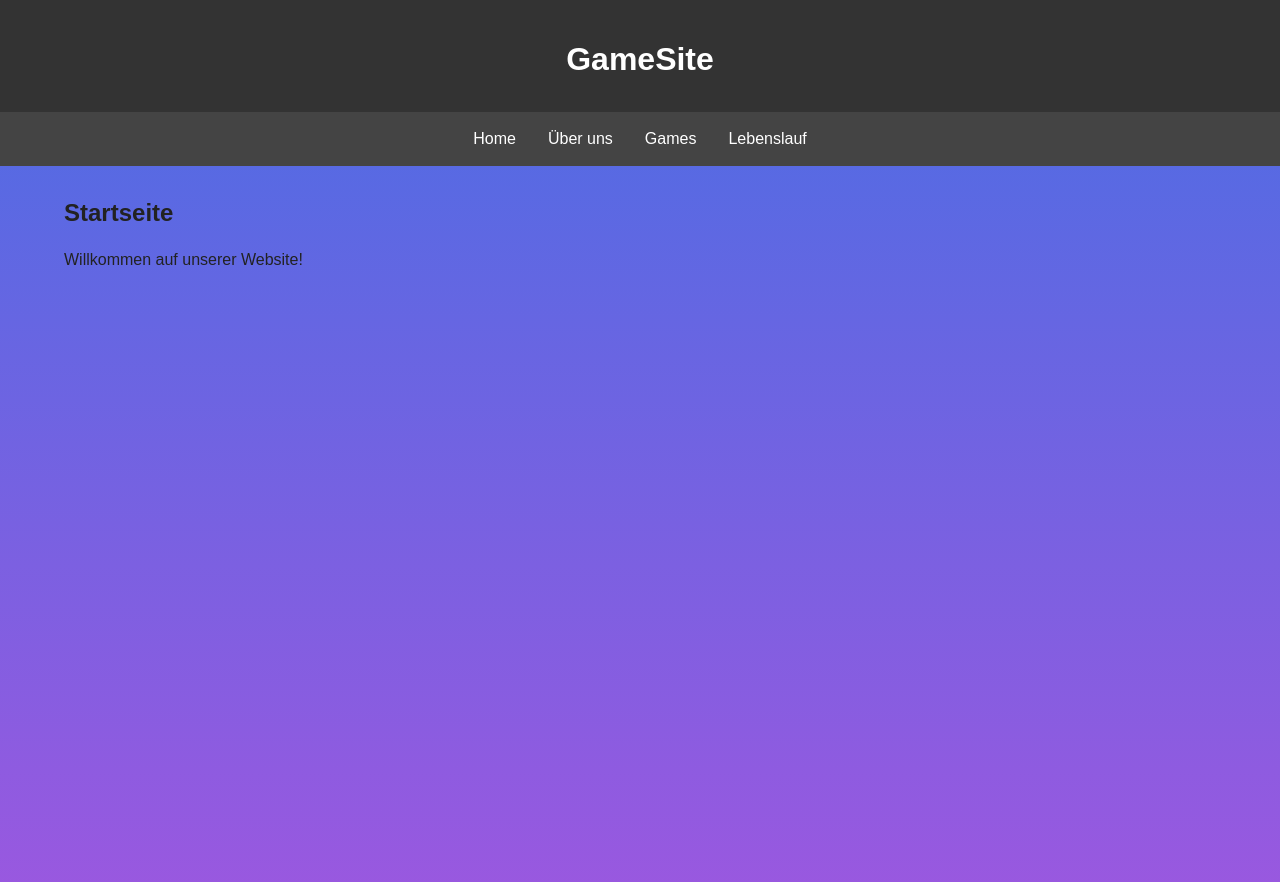
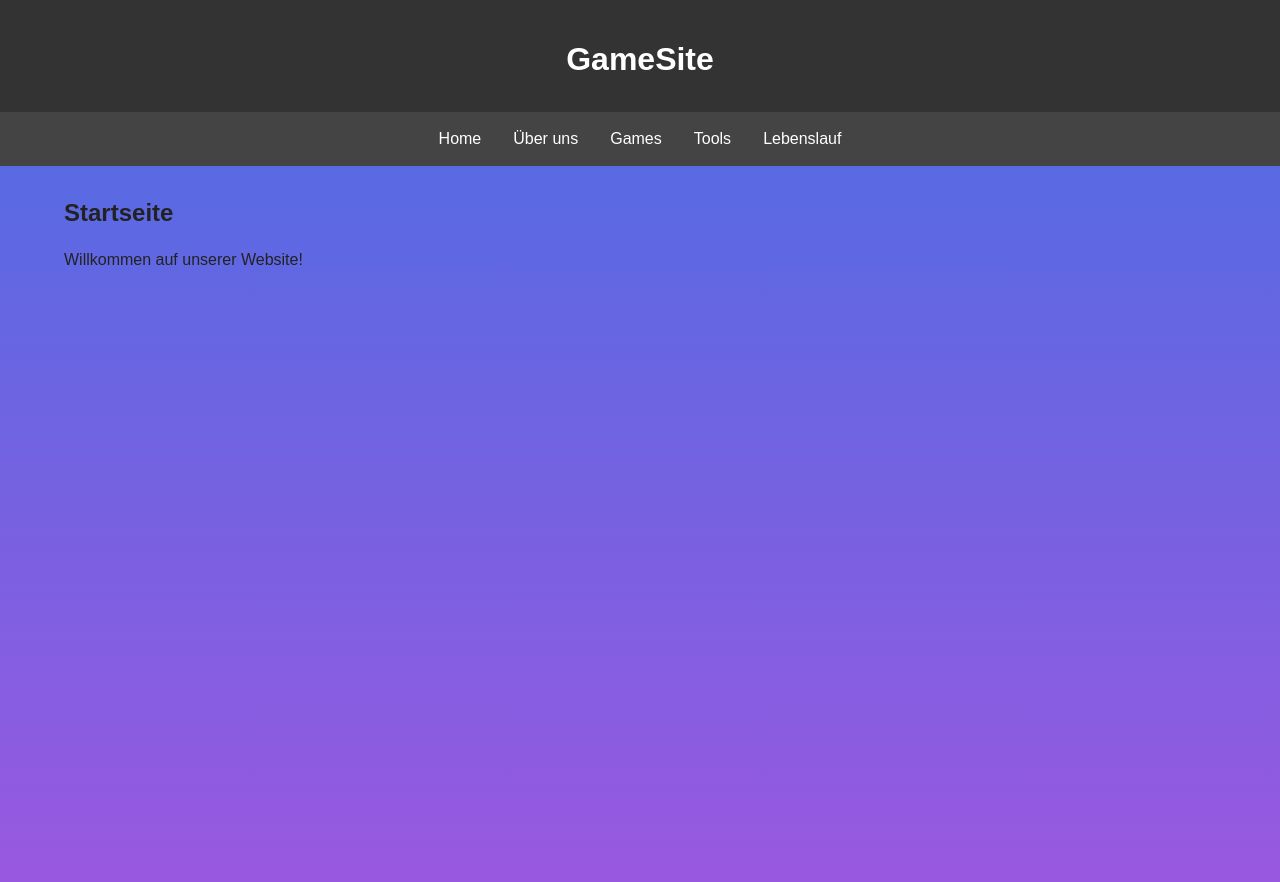
Before and after one commit to robinsacher/Website, a website built with webpack: page index.html in a window 1280 px wide. Built offline with nearby package versions, Linux system fonts and the light colour scheme.

Commit message:
Improvements

```diff
--- a/css/style.css
+++ b/css/style.css
@@ -245,6 +245,14 @@ textarea {
   }
 }
 
+/*____________________________________________________________*/
+/*____________________________________________________________*/
+/*____________________________________________________________*/
+/*____________________________________________________________*/
+
+
+
+
 
 
 
@@ -288,6 +296,10 @@ body {
 
 .gradient-box.lebenslauf {
   background: linear-gradient(#81d12c, #ecc91b);
+}
+
+.gradient-box.tools {
+  background: linear-gradient(#ffffff, #ffda00);
 }
 
 header {
--- a/index.html
+++ b/index.html
@@ -31,6 +31,7 @@
       <a href="#home" onclick="showSection('home')">Home</a>
       <a href="#about" onclick="showSection('about')">Über uns</a>
       <a href="#games" onclick="showSection('games')">Games</a>
+      <a href="#tools" onclick="showSection('tools')">Tools</a>
       <a href="#lebenslauf" onclick="showSection('lebenslauf')">Lebenslauf</a>
   </nav>
 
@@ -42,12 +43,19 @@
 
   <section id="about">
     <h2>Über uns</h2>
-    <p>Wir sind 2 Schüler aus der Berufsschule Baden, dies ist unsere erstellte Website, sieh dich um und entdecke viele tolle Features.</p>
+    <p>Wir sind 2 Schüler aus der Berufsschule Baden,
+      dies ist unsere erstellte Website,
+      sieh dich um und entdecke viele tolle Features.</p>
   </section>
 
   <section id="games">
     <h2>Games</h2>
     <p>Hier kannst du unsere projekte begutachten.</p>
+  </section>
+
+  <section id="tools">
+    <h2>Tools</h2>
+    <p>Mit folgenden Tools haben wir gearbeitet.</p>
   </section>
 
   <section id="lebenslauf">
--- a/js/app.js
+++ b/js/app.js
@@ -29,7 +29,7 @@ function showSection(sectionId) {
 
   // Ändere die Hintergrundfarbe der gradient-box basierend auf der aktiven Sektion
   const gradientBox = document.querySelector('.gradient-box');
-  gradientBox.classList.remove('home', 'games', 'about', 'lebenslauf'); // Entferne alle spezifischen Klassen
+  gradientBox.classList.remove('home', 'games', 'about', 'lebenslauf', 'tools'); // Entferne alle spezifischen Klassen
   if (sectionId === 'home') {
     gradientBox.classList.add('home');
   } else if (sectionId === 'games') {
@@ -38,5 +38,7 @@ function showSection(sectionId) {
     gradientBox.classList.add('about');
   }else if (sectionId === 'lebenslauf') {
     gradientBox.classList.add('lebenslauf');
+  }else if (sectionId === 'tools') {
+    gradientBox.classList.add('tools');
   }
 }
```
